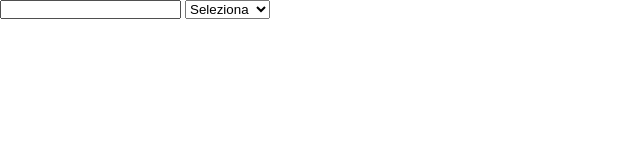
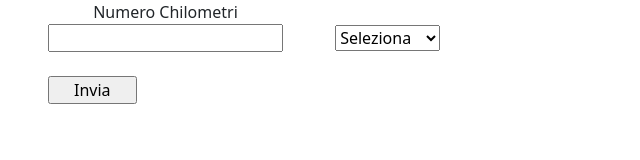
Before and after one commit to GozziManuel/js-biglietto-treno-form, a plain HTML site: page index.html in a window 1280 px wide. Shown: the whole page, without its empty margins (0-640 px from the left). Drawn offline with nearby package versions, Linux system fonts and the light colour scheme.

Commit message:
added button

```diff
--- a/index.html
+++ b/index.html
@@ -8,15 +8,30 @@
       rel="stylesheet"
       href="https://cdn.jsdelivr.net/npm/bootstrap-icons@1.13.1/font/bootstrap-icons.min.css"
     />
+    <link
+      href="https://cdn.jsdelivr.net/npm/bootstrap@5.3.8/dist/css/bootstrap.min.css"
+      rel="stylesheet"
+      integrity="sha384-sRIl4kxILFvY47J16cr9ZwB07vP4J8+LH7qKQnuqkuIAvNWLzeN8tE5YBujZqJLB"
+      crossorigin="anonymous"
+    />
+
     <title>Document</title>
   </head>
   <body>
-    <input type="text" />
-    <select name="age" id="age-finder">
-      <option value="">Seleziona</option>
-      <option value="over-65">over 65</option>
-      <option value="underage">minorenne</option>
-    </select>
+    <form id="verifyer">
+      <div class="mx-5 d-inline-block text-center">
+        <label for="km">Numero Chilometri </label><br />
+        <input type="text" name="km-counter" />
+      </div>
+      <select name="age" id="age-finder" class="">
+        <option value="">Seleziona</option>
+        <option value="over-65">over 65</option>
+        <option value="underage">minorenne</option>
+      </select>
+      <div>
+        <input type="submit" value="Invia" class="mt-4 ms-5 px-4" />
+      </div>
+    </form>
     <script src="./js/main.js"></script>
   </body>
 </html>
```
